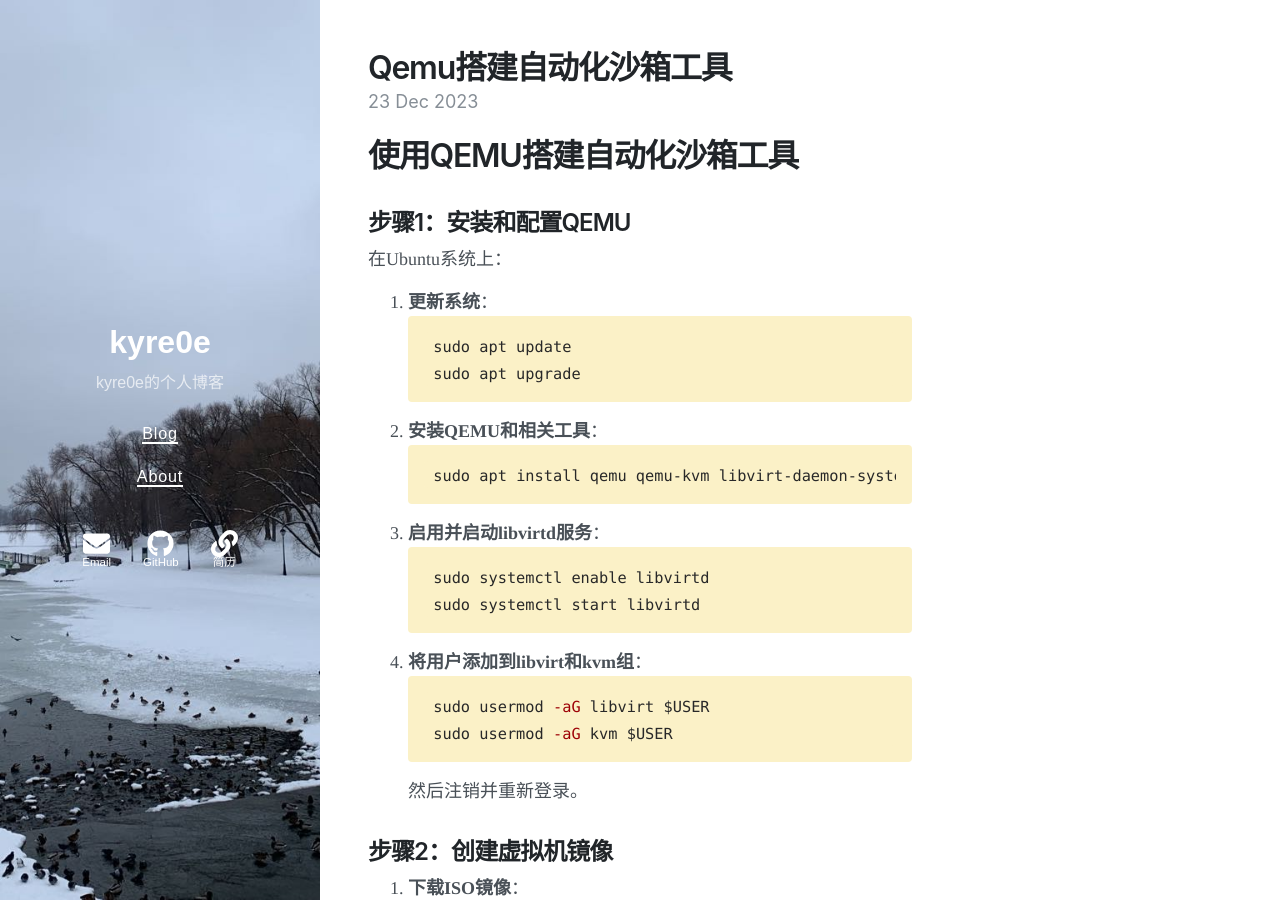
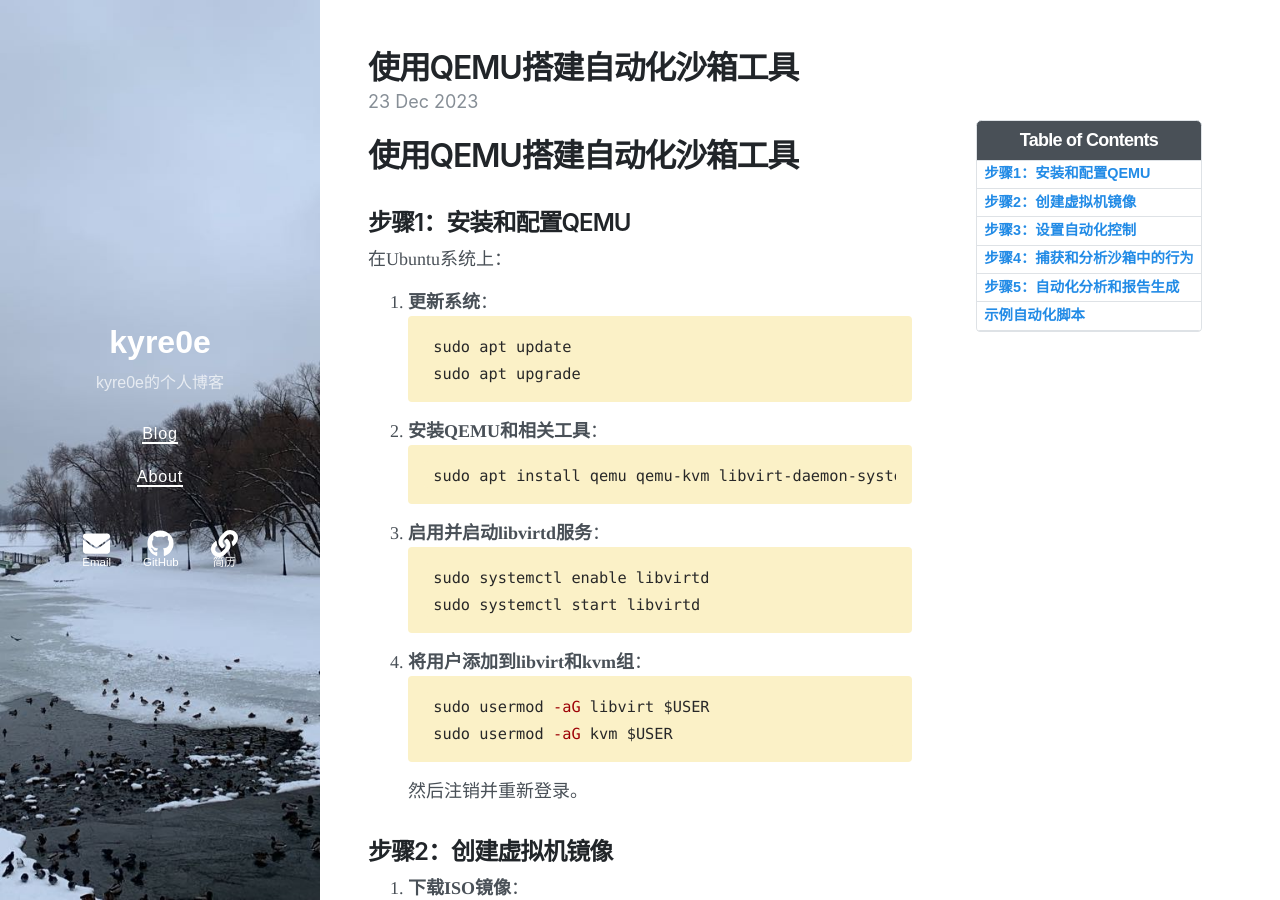
Before and after one commit to Kyre0ee/Kyre0ee.github.io, a Jekyll site: the page built from _posts/2023-12-23-QEMU搭建自动化沙箱工具.md, in a window 1280 px wide and 900 px high. Built offline with Jekyll 4.4.1, drawn with Linux system fonts in a browser that asks for light colours; nearby versions of some CDN libraries; our own code applies the rules of GitHub Pages for plain Markdown files.

Commit message:
Update 2023-12-23-QEMU搭建自动化沙箱工具.md

```diff
--- a/_posts/2023-12-23-QEMU搭建自动化沙箱工具.md
+++ b/_posts/2023-12-23-QEMU搭建自动化沙箱工具.md
@@ -1,4 +1,11 @@
-
+---
+layout: post
+title: 使用QEMU搭建自动化沙箱工具
+date: 2023-12-23 09:30
+tags: Malware防御
+excerpt: "本文介绍了使用QEMU搭建一个自动化沙箱工具的过程。"
+toc: true
+---
 # 使用QEMU搭建自动化沙箱工具
 
 ## 步骤1：安装和配置QEMU
```
